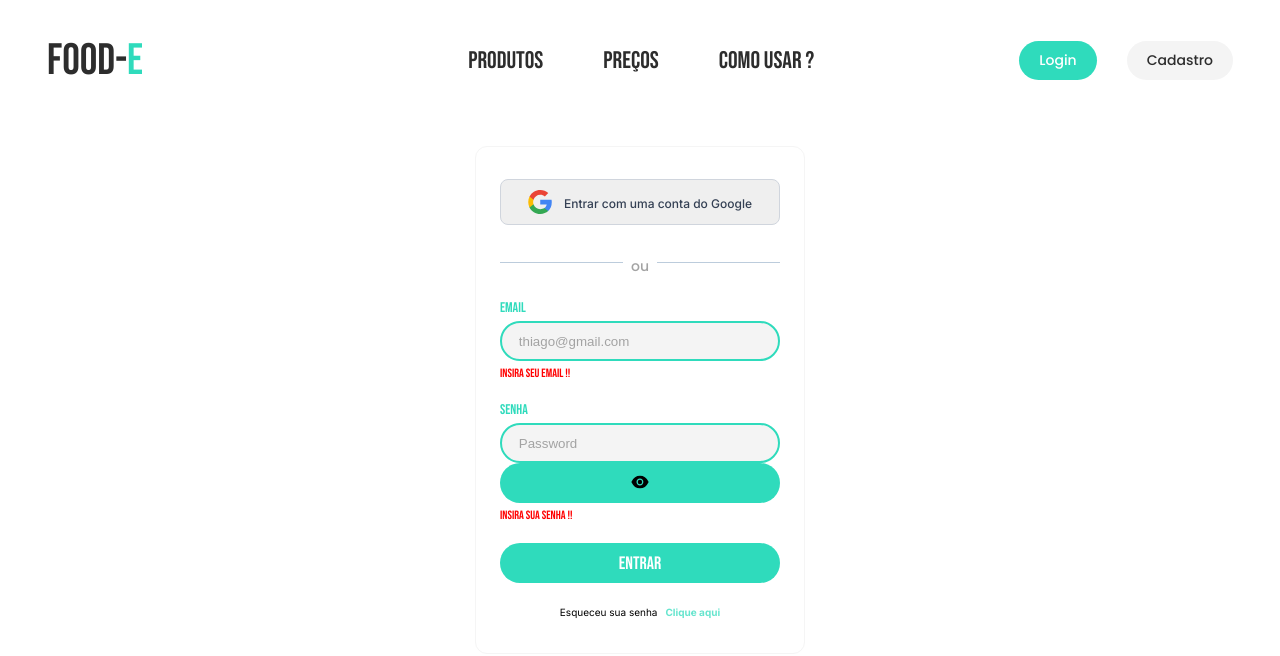
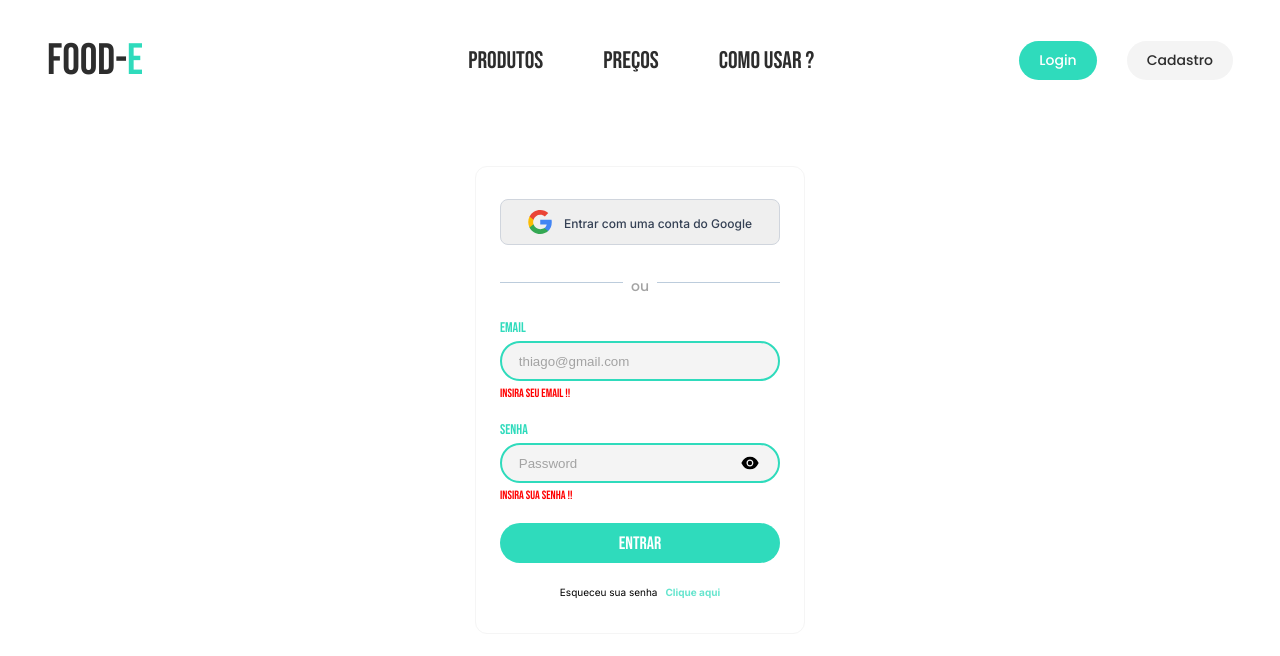
Before and after one commit to P4vanzinho/pwaFood, a Next.js app: page /admin/login in a window 1280 px wide. Shown: the top 656 px of the page. Built offline with nearby package versions, Linux system fonts and the light colour scheme; no server answers.

Commit message:
feat: create div password styles

```diff
--- a/src/app/admin/login/styles.ts
+++ b/src/app/admin/login/styles.ts
@@ -132,6 +132,19 @@ export const FieldsetLogin = styled.fieldset`
     color: ${({ theme }) => theme.COLORS.PRIMARY};
     font-size: 1.4rem;
 
+    > div {
+      position: relative;
+
+      > button {
+        height: 2rem;
+        width: 2rem;
+        background: transparent;
+        position: absolute;
+        top: 1rem;
+        right: 2rem;
+      }
+    }
+
     > span {
       font-size: 12px;
       color: red;
```
Also changed, not shown: src/app/admin/register/styles.ts (+30 -0 lines).
